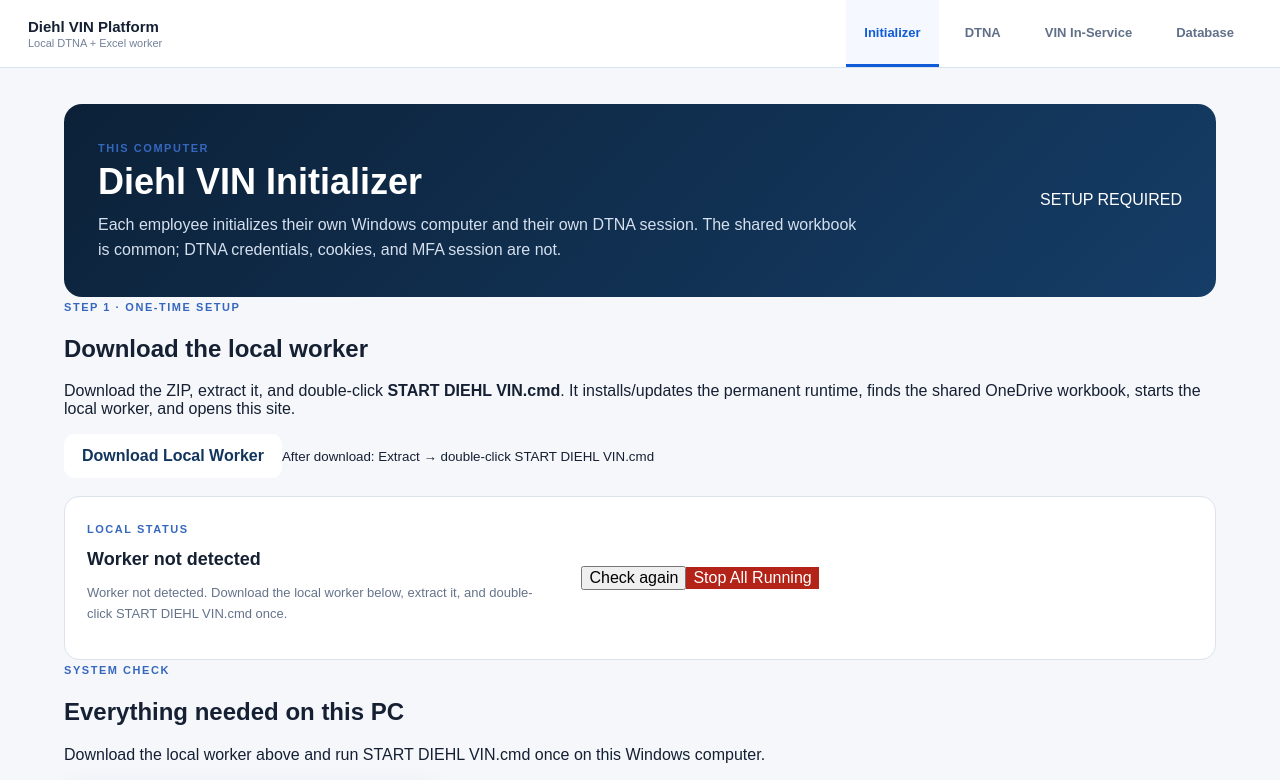
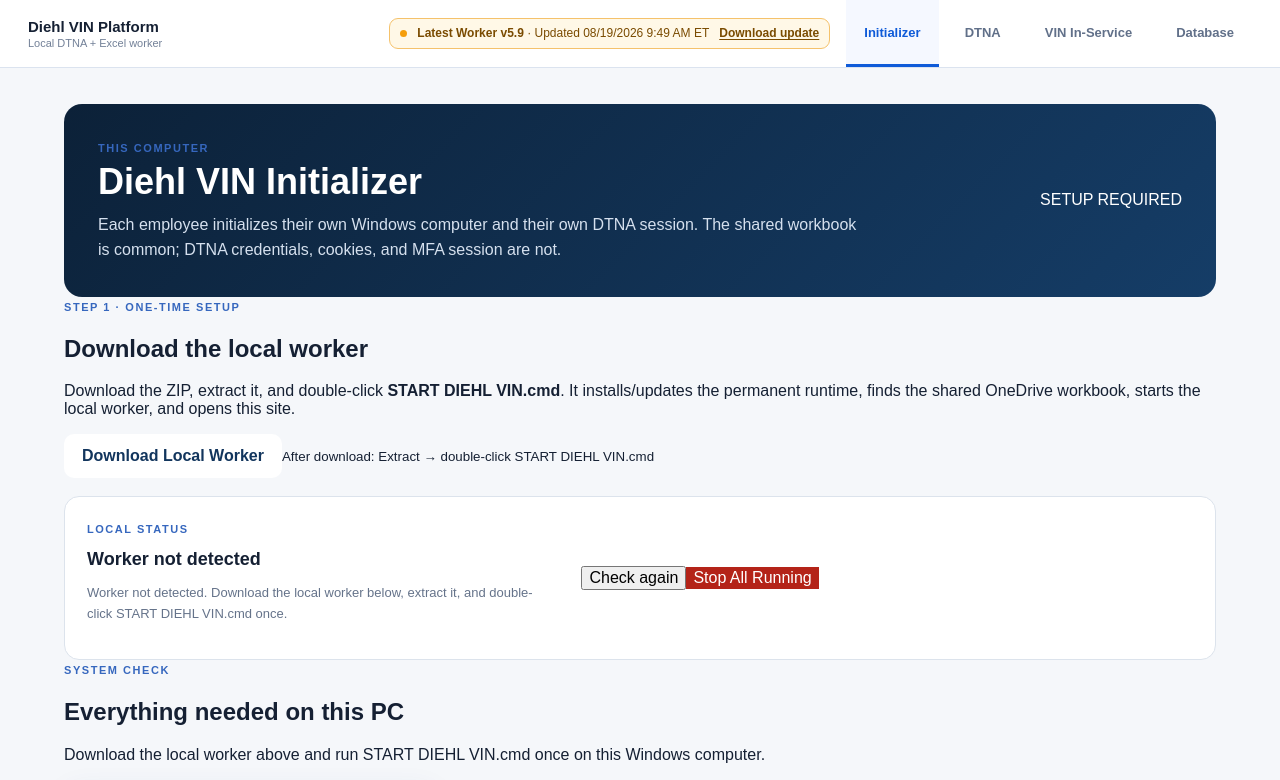
Before and after one commit to Wickey23/Diehl-vin-platform, a Next.js app: page / in a window 1280 px wide. Shown: the top 780 px of the page. Built offline with nearby package versions, Linux system fonts and the light colour scheme; no server answers.

Commit message:
Show latest worker version and update timestamp in header

```diff
--- a/components/top-tabs.tsx
+++ b/components/top-tabs.tsx
@@ -10,14 +10,53 @@
   { href: '/database', label: 'Database' },
 ];
 
+// Update these two values whenever a new local worker package is released.
+// This is intentionally visible on every page so employees know when their
+// downloaded worker may be older than the website.
+const LATEST_WORKER_VERSION = '5.9';
+const LATEST_WORKER_UPDATED = '08/19/2026 9:49 AM ET';
+
 export function TopTabs() {
   const pathname = usePathname();
+
   return (
-    <header className="workflow-tabs-wrap">
+    <header className="workflow-tabs-wrap" style={{gap:16, flexWrap:'wrap'}}>
       <div className="workflow-tabs-brand">
         <strong>Diehl VIN Platform</strong>
         <span>Local DTNA + Excel worker</span>
       </div>
+
+      <div
+        aria-label={`Latest worker v${LATEST_WORKER_VERSION}, updated ${LATEST_WORKER_UPDATED}`}
+        style={{
+          display:'flex',
+          alignItems:'center',
+          gap:10,
+          marginLeft:'auto',
+          padding:'7px 10px',
+          border:'1px solid #f5c26b',
+          borderRadius:9,
+          background:'#fff8e7',
+          color:'#7a4b00',
+          fontSize:12,
+          lineHeight:1.25,
+          whiteSpace:'nowrap',
+        }}
+      >
+        <span style={{width:7,height:7,borderRadius:'50%',background:'#f59e0b',display:'inline-block',flex:'0 0 auto'}} />
+        <span>
+          <b>Latest Worker v{LATEST_WORKER_VERSION}</b>
+          {' · '}Updated {LATEST_WORKER_UPDATED}
+        </span>
+        <a
+          href="/api/download-worker"
+          style={{fontWeight:800,color:'#7a4b00',textDecoration:'underline',textUnderlineOffset:2}}
+          title="Download the latest local worker package"
+        >
+          Download update
+        </a>
+      </div>
+
       <nav className="workflow-tabs" aria-label="VIN platform sections">
         {tabs.map((tab) => {
           const active = tab.href === '/' ? pathname === '/' : pathname.startsWith(tab.href);
```
